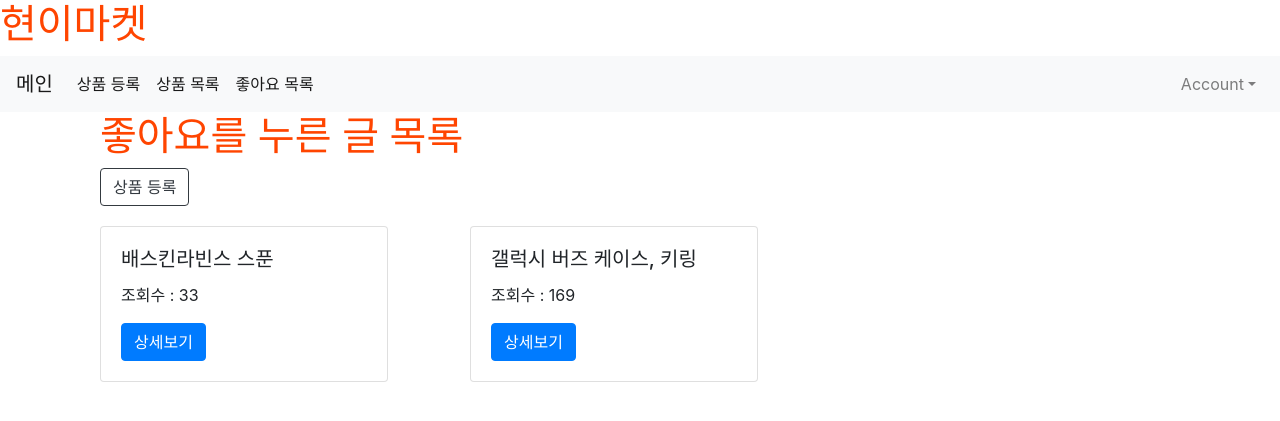
After one commit to hyeoneedyou/mini_hackerthon, a Django app: page /product/like_list/ in a window 1280 px wide. The commit adds this page. Shown: the top 421 px of the page. Run offline with Django 3.2, Linux system fonts and the light colour scheme; a user stored in the database is signed in; data comes from the database, SQL or seed files in the repository; both versions use the stored data as it was after the commit; some libraries are stand-ins or nearby versions.

Commit message:
좋아요 개수

```diff
--- /dev/null
+++ b/product/templates/product/like_list.html
@@ -0,0 +1,30 @@
+{% extends 'base.html' %}
+{% load static %}
+
+{% block content %}
+<div class="container">
+    {% if user.is_authenticated %}
+    <div class="container">
+        <h1>좋아요를 누른 글 목록</h1>
+        <a class="btn btn-outline-dark" href="{% url 'product:new' %}">상품 등록</a>
+        <div class="row">
+            {% for like in likes %}
+            <div class="col-md-4 col-12">
+                <div class="card" style="width: 18rem; margin-top: 20px;">
+                    <div class="card-body">
+                        <h5 class="card-title">{{ like.product.title }}</h5>
+                        <p>조회수 : {{ like.product.view_count }}</p>
+                        <a href="{% url 'product:show' like.product.pk %}" class="btn btn-primary">상세보기</a>
+                    </div>
+                </div>
+            </div>
+            {% endfor %}
+        </div>
+    </div>
+    {% else %}
+        <h3>로그인 후 이용이 가능합니다</h3>
+        <a href="{% url 'account_login' %}" class="btn btn-warning">로그인</a>
+        <a href="{% url 'account_signup' %}" class="btn btn-warning">회원가입</a>
+    {% endif %}
+</div>
+{% endblock %}
--- a/product/templates/product/main.html
+++ b/product/templates/product/main.html
@@ -2,6 +2,7 @@
 {% load static %}
 
 {% block content %}
+<div>
     {% if user.is_authenticated %}
     <div class="container">
         <h1>상품 목록입니다</h1>
@@ -36,4 +37,5 @@
         <a href="{% url 'account_login' %}" class="btn btn-warning">로그인</a>
         <a href="{% url 'account_signup' %}" class="btn btn-warning">회원가입</a>
     {% endif %}
+</div>
 {% endblock %}
--- a/product/urls.py
+++ b/product/urls.py
@@ -14,4 +14,5 @@ urlpatterns = [
     path('<int:review_id>/update_review', update_review, name="update_review"),
     path('<int:review_id>/delete_review', delete_review, name="delete_review"),
     path('<int:product_id>/product_like', product_like, name="product_like"),
+    path('like_list/', like_list, name="like_list"),
 ]
--- a/product/views.py
+++ b/product/views.py
@@ -86,3 +86,9 @@ def product_like(request, product_id):
         return redirect('product:show', product_id)
     else:
         return redirect('product:main')
+
+
+@login_required
+def like_list(request):
+    likes = request.user.like_set.all()
+    return render(request, 'product/like_list.html', {'likes':likes})
--- a/shoppingmall/templates/shared/_navbar.html
+++ b/shoppingmall/templates/shared/_navbar.html
@@ -7,6 +7,7 @@
       <div class="navbar-nav">
         <a class="nav-link active" href="{% url 'product:new' %}"> 상품 등록 <span class="sr-only">(current)</span></a>
         <a class="nav-link active" href="{% url 'product:main' %}"> 상품 목록 <span class="sr-only">(current)</span></a>
+        <a class="nav-link active" href="{% url 'product:like_list' %}"> 좋아요 목록 <span class="sr-only">(current)</span></a>
       </div>
     </div>
     <ul class="nav navbar-nav navbar-right">
```
Also changed, not shown: product/templates/product/show.html (+9 -1 lines), db.sqlite3. Lines whose indentation alone changed are shown as unchanged.
